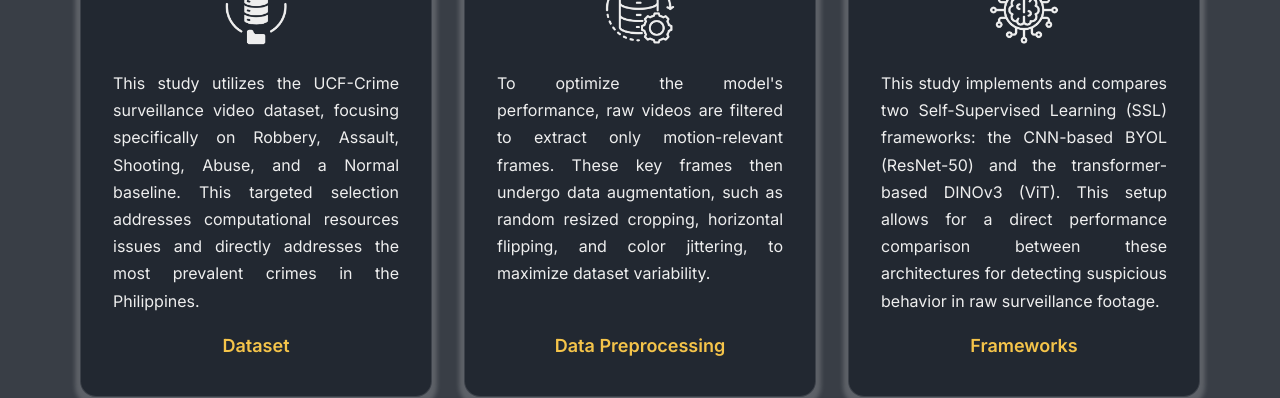
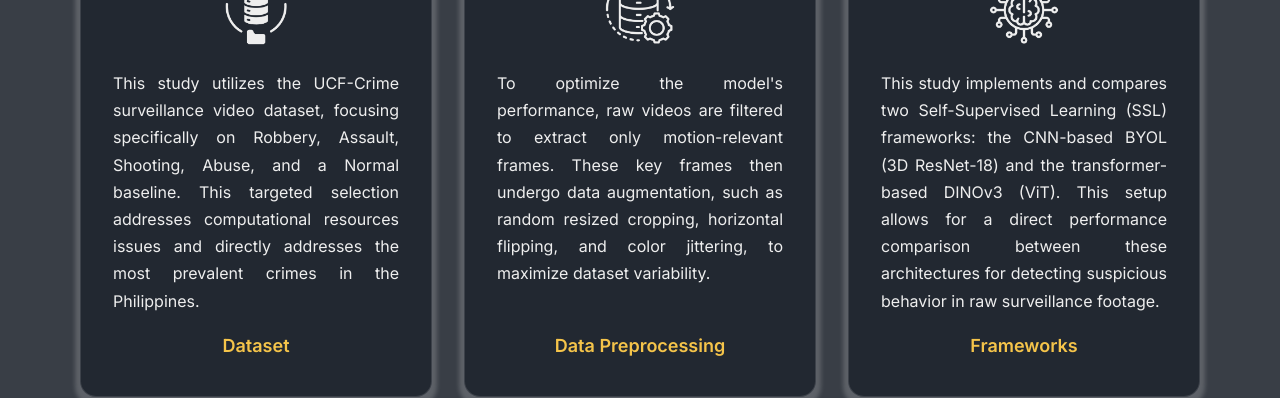
Before and after one commit to pvgonzales/pvgonzales-CMSC190-code, a React (Vite) app in the folder frontend/: page / in a window 1280 px wide. Shown: the part 1754-2152 px from the top of the page. Built offline with nearby package versions, Linux system fonts and the light colour scheme; no server answers.

Commit message:
fix: minor change in methodology section

```diff
--- a/frontend/src/components/LandingPage.jsx
+++ b/frontend/src/components/LandingPage.jsx
@@ -106,7 +106,7 @@ export default function LandingPage() {
             </div>
             <p className="method-description">
               This study implements and compares two Self-Supervised Learning (SSL) frameworks:
-              the CNN-based BYOL (ResNet-50) and the transformer-based DINOv3 (ViT).
+              the CNN-based BYOL (3D ResNet-18) and the transformer-based DINOv3 (ViT).
               This setup allows for a direct performance comparison between these architectures
               for detecting suspicious behavior in raw surveillance footage.
             </p>
```
